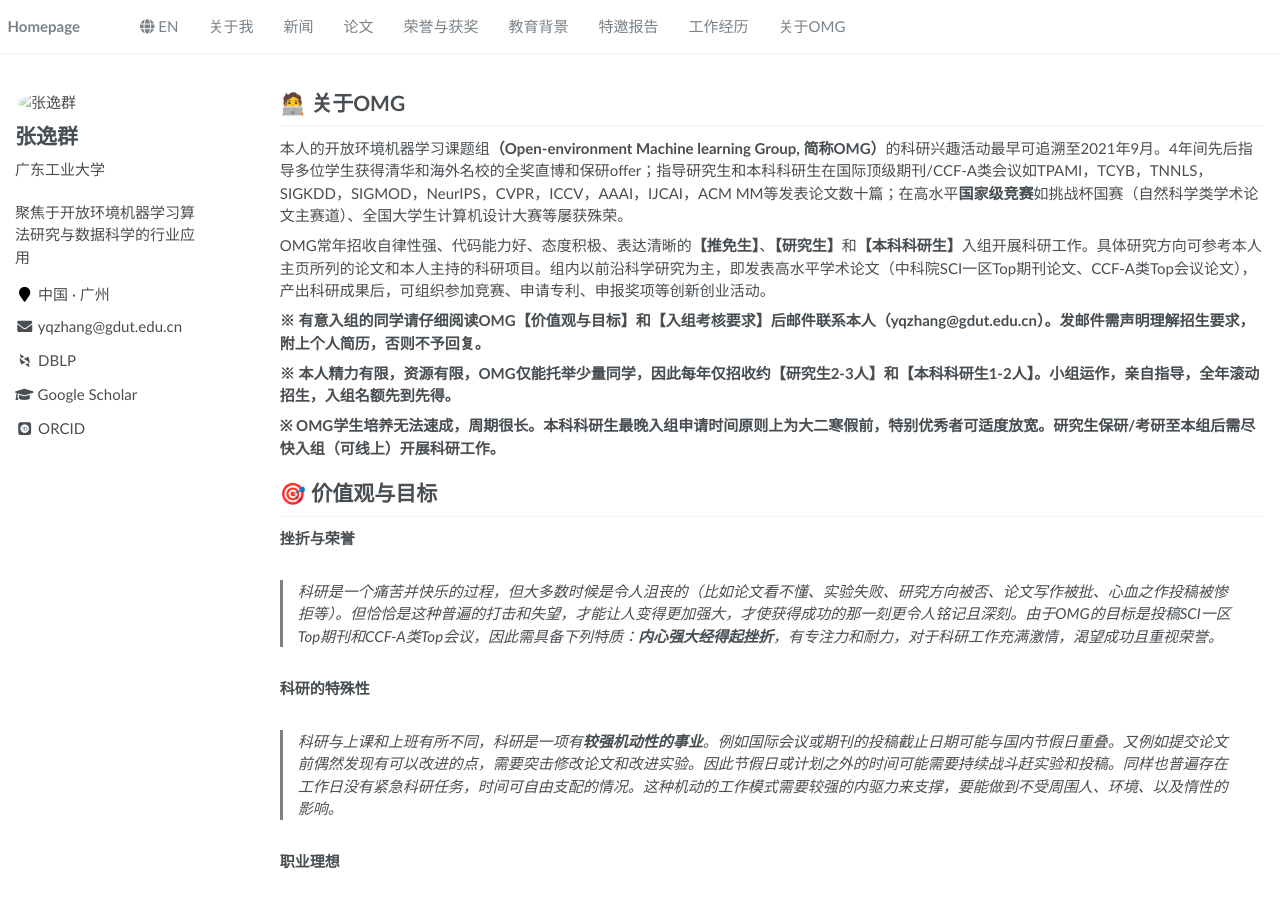
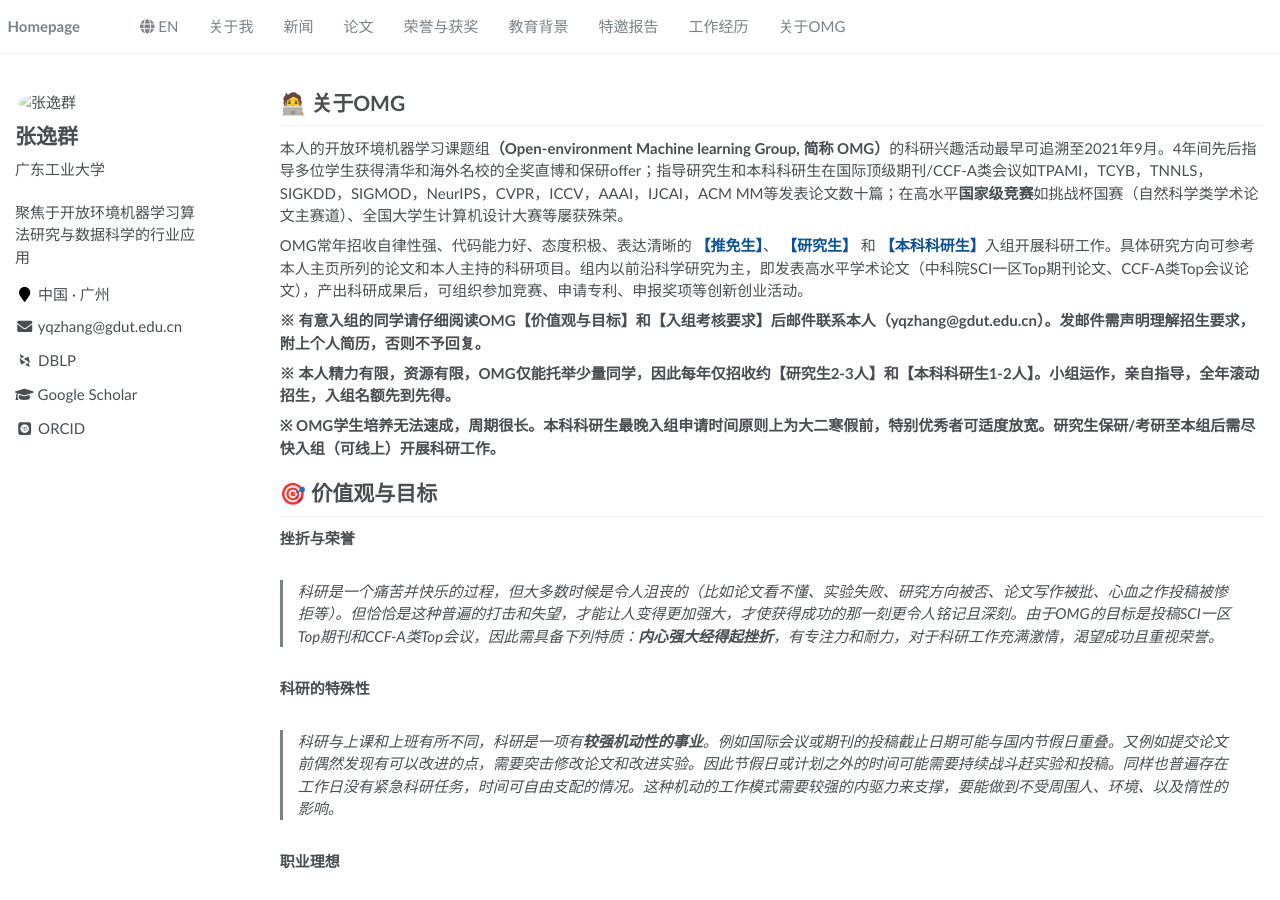
Before and after one commit to yqzhang-Zz/zh-OMG, a Jekyll site: the page built from _pages/about.md, in a window 1280 px wide and 900 px high. Built offline with Jekyll 4.4.1, drawn with Linux system fonts in a browser that asks for light colours; some web fonts are replaced.

Commit message:
Update about.md

```diff
--- a/_pages/about.md
+++ b/_pages/about.md
@@ -19,9 +19,12 @@ redirect_from:
 
 # 🧑‍💻 关于OMG
 
-本人的开放环境机器学习课题组**（Open-environment Machine learning Group, 简称OMG）**的科研兴趣活动最早可追溯至2021年9月。4年间先后指导多位学生获得清华和海外名校的全奖直博和保研offer；指导研究生和本科科研生在国际顶级期刊/CCF-A类会议如TPAMI，TCYB，TNNLS，SIGKDD，SIGMOD，NeurIPS，CVPR，ICCV，AAAI，IJCAI，ACM MM等发表论文数十篇；在高水平**国家级竞赛**如挑战杯国赛（自然科学类学术论文主赛道）、全国大学生计算机设计大赛等屡获殊荣。
+本人的开放环境机器学习课题组<strong>（Open-environment Machine learning Group, 简称 OMG）</strong>的科研兴趣活动最早可追溯至2021年9月。4年间先后指导多位学生获得清华和海外名校的全奖直博和保研offer；指导研究生和本科科研生在国际顶级期刊/CCF-A类会议如TPAMI，TCYB，TNNLS，SIGKDD，SIGMOD，NeurIPS，CVPR，ICCV，AAAI，IJCAI，ACM MM等发表论文数十篇；在高水平**国家级竞赛**如挑战杯国赛（自然科学类学术论文主赛道）、全国大学生计算机设计大赛等屡获殊荣。
 
-OMG常年招收自律性强、代码能力好、态度积极、表达清晰的**【推免生】**、**【研究生】**和**【本科科研生】**入组开展科研工作。具体研究方向可参考本人主页所列的论文和本人主持的科研项目。组内以前沿科学研究为主，即发表高水平学术论文（中科院SCI一区Top期刊论文、CCF-A类Top会议论文），产出科研成果后，可组织参加竞赛、申请专利、申报奖项等创新创业活动。
+OMG常年招收自律性强、代码能力好、态度积极、表达清晰的
+<span style="color: #0b5394; font-weight: bold;">【推免生】</span>、
+<span style="color: #0b5394; font-weight: bold;">【研究生】</span> 和
+<span style="color: #0b5394; font-weight: bold;">【本科科研生】</span>入组开展科研工作。具体研究方向可参考本人主页所列的论文和本人主持的科研项目。组内以前沿科学研究为主，即发表高水平学术论文（中科院SCI一区Top期刊论文、CCF-A类Top会议论文），产出科研成果后，可组织参加竞赛、申请专利、申报奖项等创新创业活动。
 
 **※ 有意入组的同学请仔细阅读OMG【价值观与目标】和【入组考核要求】后邮件联系本人（yqzhang@gdut.edu.cn）。发邮件需声明理解招生要求，附上个人简历，否则不予回复。**
 
```
